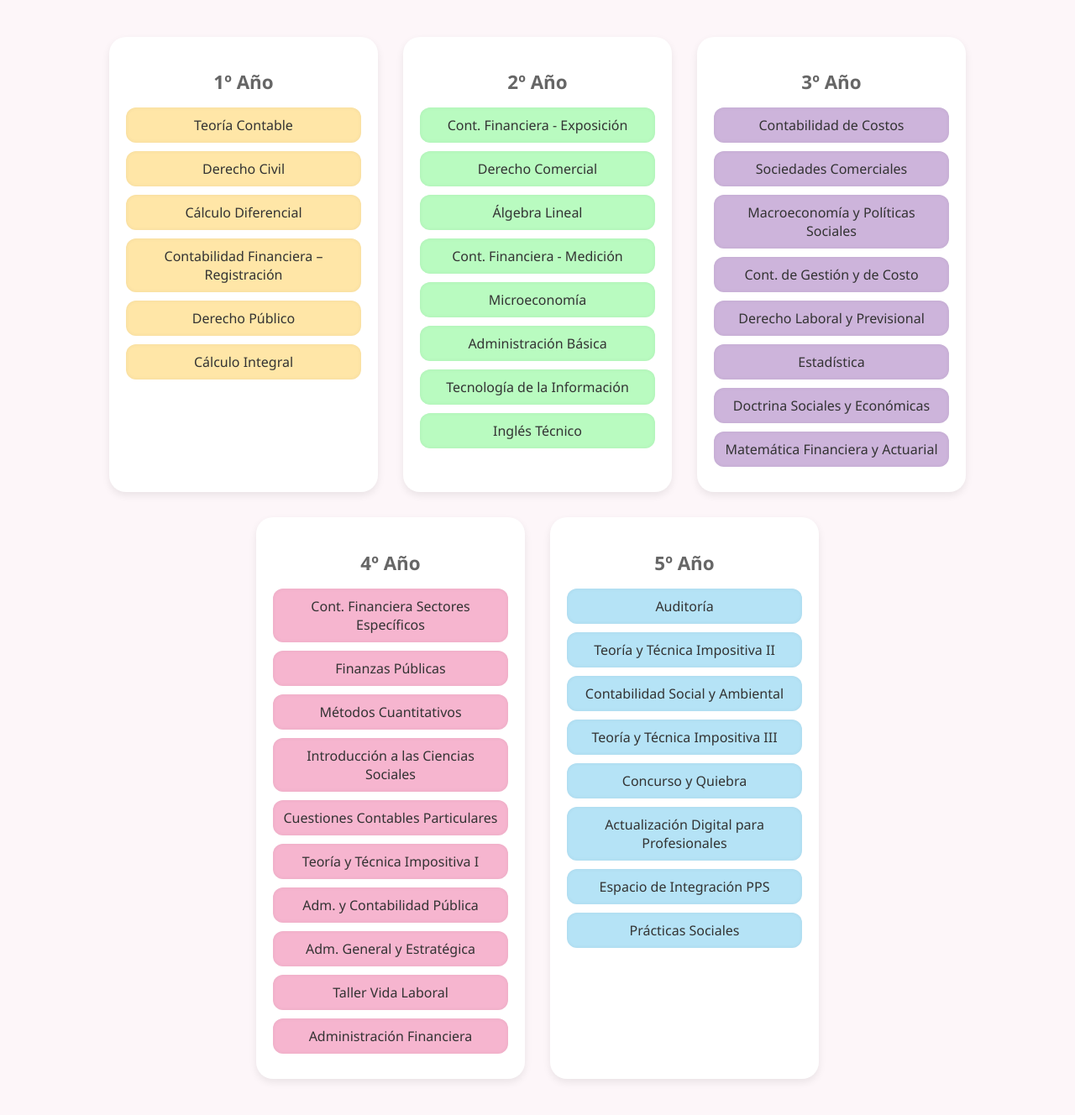
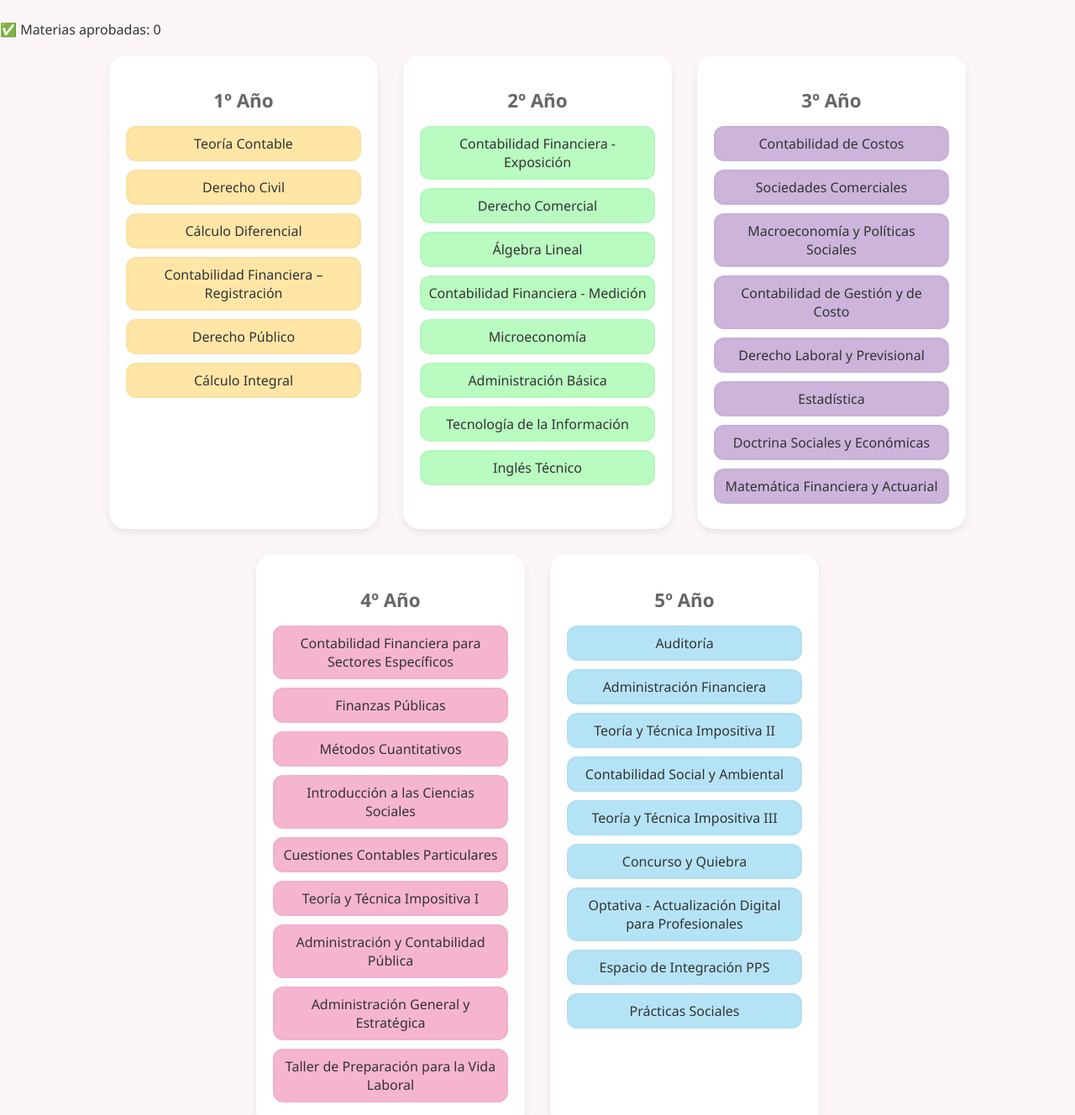
Before and after one commit to Milipss/Contador-Publico, a plain HTML site: page index.htm in a window 1280 px wide. Shown: the part 145-1473 px from the top of the page at 84% size. Before the commit the page ends 1450 px from the top, so only its background shows below. Drawn offline with Linux system fonts and the light colour scheme.

Commit message:
Update index.htm

```diff
--- a/index.htm
+++ b/index.htm
@@ -7,9 +7,14 @@
 </head>
 <body>
   <h1>Malla Curricular - Contador Público</h1>
+
+  <div class="contador">
+    ✅ Materias aprobadas: <span id="contadorAprobadas">0</span>
+  </div>
+
   <div class="malla">
 
-    <!-- Primer Año -->
+    <!-- PRIMER AÑO -->
     <div class="anio" id="anio1">
       <h2>1º Año</h2>
       <div class="materia" title="Sin correlativa">Teoría Contable</div>
@@ -20,58 +25,58 @@
       <div class="materia" title="Requiere: Cálculo Diferencial">Cálculo Integral</div>
     </div>
 
-    <!-- Segundo Año -->
+    <!-- SEGUNDO AÑO -->
     <div class="anio" id="anio2">
       <h2>2º Año</h2>
-      <div class="materia" title="Requiere: Cont. Financiera – Registración">Cont. Financiera - Exposición</div>
+      <div class="materia" title="Requiere: Cont. Financiera – Registración">Contabilidad Financiera - Exposición</div>
       <div class="materia" title="Requiere: Derecho Público">Derecho Comercial</div>
       <div class="materia" title="Requiere: Cálculo Diferencial">Álgebra Lineal</div>
-      <div class="materia" title="Requiere: Cont. Financiera - Exposición">Cont. Financiera - Medición</div>
+      <div class="materia" title="Requiere: Contabilidad Financiera - Exposición">Contabilidad Financiera - Medición</div>
       <div class="materia" title="Sin correlativa">Microeconomía</div>
       <div class="materia" title="Sin correlativa">Administración Básica</div>
       <div class="materia" title="Sin correlativa">Tecnología de la Información</div>
       <div class="materia" title="Sin correlativa">Inglés Técnico</div>
     </div>
 
-    <!-- Tercer Año -->
+    <!-- TERCER AÑO -->
     <div class="anio" id="anio3">
       <h2>3º Año</h2>
-      <div class="materia" title="Requiere: Cont. Financiera - Medición">Contabilidad de Costos</div>
+      <div class="materia" title="Requiere: Contabilidad Financiera - Medición">Contabilidad de Costos</div>
       <div class="materia" title="Requiere: Derecho Comercial">Sociedades Comerciales</div>
       <div class="materia" title="Requiere: Microeconomía">Macroeconomía y Políticas Sociales</div>
-      <div class="materia" title="Requiere: Contabilidad de Costos">Cont. de Gestión y de Costo</div>
+      <div class="materia" title="Requiere: Contabilidad de Costos">Contabilidad de Gestión y de Costo</div>
       <div class="materia" title="Requiere: Derecho Comercial">Derecho Laboral y Previsional</div>
       <div class="materia" title="Requiere: Álgebra Lineal">Estadística</div>
       <div class="materia" title="Requiere: Microeconomía">Doctrina Sociales y Económicas</div>
       <div class="materia" title="Requiere: Cálculo Integral">Matemática Financiera y Actuarial</div>
     </div>
 
-    <!-- Cuarto Año -->
+    <!-- CUARTO AÑO -->
     <div class="anio" id="anio4">
       <h2>4º Año</h2>
-      <div class="materia" title="Requiere: Cont. de Gestión y de Costo">Cont. Financiera Sectores Específicos</div>
-      <div class="materia" title="Requiere: Macroeconomía y Pol. Sociales">Finanzas Públicas</div>
+      <div class="materia" title="Requiere: Contabilidad de Gestión y de Costo">Contabilidad Financiera para Sectores Específicos</div>
+      <div class="materia" title="Requiere: Macroeconomía y Políticas Sociales">Finanzas Públicas</div>
       <div class="materia" title="Requiere: Estadística">Métodos Cuantitativos</div>
       <div class="materia" title="Sin correlativa">Introducción a las Ciencias Sociales</div>
-      <div class="materia" title="Requiere: Cont. Financiera Sectores Específicos">Cuestiones Contables Particulares</div>
+      <div class="materia" title="Requiere: Contabilidad Financiera para Sectores Específicos">Cuestiones Contables Particulares</div>
       <div class="materia" title="Requiere: Finanzas Públicas">Teoría y Técnica Impositiva I</div>
-      <div class="materia" title="Requiere: Cont. Financiera Sectores Específicos">Adm. y Contabilidad Pública</div>
-      <div class="materia" title="Requiere: Administración Básica">Adm. General y Estratégica</div>
-      <div class="materia" title="Requiere: 60% materias aprobadas">Taller Vida Laboral</div>
-      <div class="materia" title="Requiere: Matemática Financiera y Actuarial">Administración Financiera</div>
+      <div class="materia" title="Requiere: Contabilidad Financiera para Sectores Específicos">Administración y Contabilidad Pública</div>
+      <div class="materia" title="Requiere: Administración Básica">Administración General y Estratégica</div>
+      <div class="materia" title="Requiere: 60% de materias aprobadas">Taller de Preparación para la Vida Laboral</div>
     </div>
 
-    <!-- Quinto Año -->
+    <!-- QUINTO AÑO -->
     <div class="anio" id="anio5">
       <h2>5º Año</h2>
       <div class="materia" title="Requiere: Cuestiones Contables Particulares">Auditoría</div>
+      <div class="materia" title="Requiere: Matemática Financiera y Actuarial">Administración Financiera</div>
       <div class="materia" title="Requiere: Teoría y Técnica Impositiva I">Teoría y Técnica Impositiva II</div>
       <div class="materia" title="Requiere: Cuestiones Contables Particulares">Contabilidad Social y Ambiental</div>
       <div class="materia" title="Requiere: Teoría y Técnica Impositiva II">Teoría y Técnica Impositiva III</div>
-      <div class="materia" title="Requiere: Auditoría, Sociedades Comerciales, Derecho Laboral y Previsional">Concurso y Quiebra</div>
-      <div class="materia" title="Optativa">Actualización Digital para Profesionales</div>
-      <div class="materia" title="Requiere: 70% materias aprobadas">Espacio de Integración PPS</div>
-      <div class="materia" title="Requiere: 60% materias aprobadas">Prácticas Sociales</div>
+      <div class="materia" title="Requiere: Auditoría, Sociedades Comerciales y Derecho Laboral y Previsional">Concurso y Quiebra</div>
+      <div class="materia" title="Optativa">Optativa - Actualización Digital para Profesionales</div>
+      <div class="materia" title="Requiere: 70% de materias aprobadas">Espacio de Integración PPS</div>
+      <div class="materia" title="Requiere: 60% de materias aprobadas">Prácticas Sociales</div>
     </div>
 
   </div>
```
